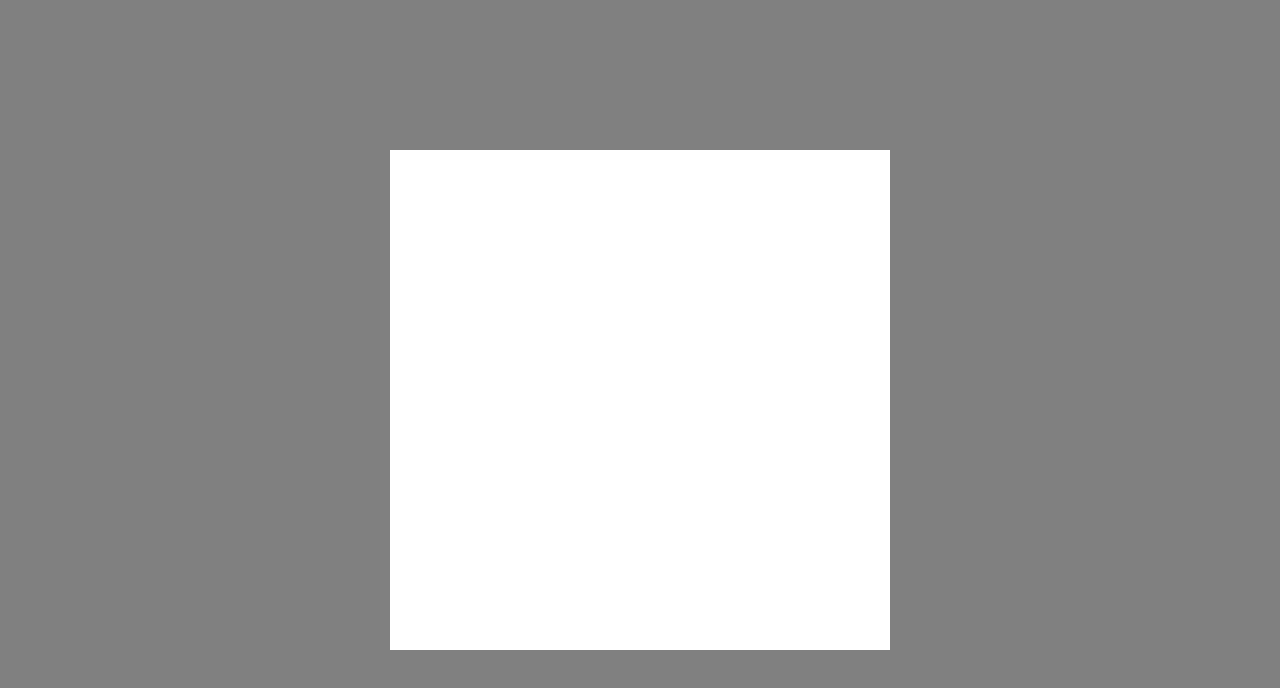
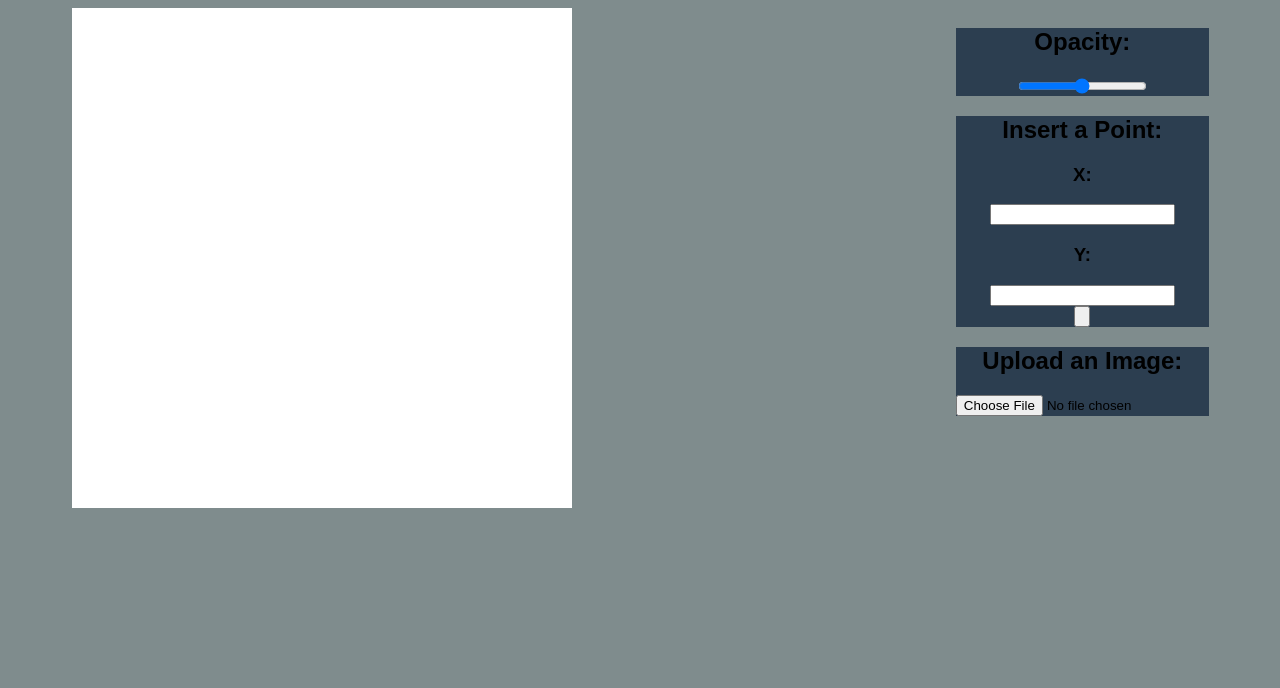
Before and after one commit to LukasMetlicka/voroni, a plain HTML site: page index.html in a window 1280 px wide. Drawn offline with nearby package versions, Linux system fonts and the light colour scheme.

Commit message:
added some stuff

```diff
--- a/index.html
+++ b/index.html
@@ -8,9 +8,24 @@
 		<div id="wrapper">
 			<canvas id="voroni"></canvas>
 		</div>
-		<div id="think">
-			<h1>Thinking...</h1>
+		<div id="menu" class="title">
+			<div id="opacity" class="menuItem">
+				<h2 class="subTitle">Opacity:</h2>
+				<input type="range" id="opacity_slider"></input>
+			</div>
+			<div id="insertPoint" class="menuItem">
+				<h2 class="subTitle">Insert a Point:</h2>
+				<h3>X: </h3><input id="insertPoint_x"></input><br>
+				<h3>Y:</h3><input id="insertPoint_y"></input><br>
+				<input id="insertPoint_button" type="button"></input>
+			</div>
+			<div id="imageUpload" class="menuItem">
+				<h2 class="subTitle">Upload an Image:</h2>
+				<input type="file"></input>
+			</div>
+
 		</div>
+
 
 		<script src="https://ajax.googleapis.com/ajax/libs/jquery/1.12.0/jquery.min.js"></script>
 		<script type="text/javascript" src="script.js"></script>
--- a/script.js
+++ b/script.js
@@ -24,6 +24,37 @@ $(document).ready(function($) {
 		reloadCanvas();
 	});
 
+	$("#insertPoint_button").click(function(event) {
+		if (!isNaN($("#insertPoint_x").val()) && !isNaN($("#insertPoint_y").val())){
+			vX.push($("#insertPoint_x").val());
+			vY.push($("#insertPoint_y").val());
+			color.push(generateRandomColor());
+			reloadCanvas();
+			$("#insertPoint_x").val("");
+			$("#insertPoint_y").val("");
+		} else {
+			alert("that isn't a number!");
+			$("#insertPoint_x").val("");
+			$("#insertPoint_y").val("");
+		}
+	});
+
+	$(document).keypress(function(event) {
+		if (event.keyCode == 13){
+			if (!isNaN($("#insertPoint_x").val()) && !isNaN($("#insertPoint_y").val())){
+			vX.push($("#insertPoint_x").val());
+			vY.push($("#insertPoint_y").val());
+			color.push(generateRandomColor());
+			reloadCanvas();
+			$("#insertPoint_x").val("");
+			$("#insertPoint_y").val("");
+		} else {
+			alert("that isn't a number!");
+			$("#insertPoint_x").val("");
+			$("#insertPoint_y").val("");
+		}
+		}
+	});
 
 });
 
--- a/style.css
+++ b/style.css
@@ -1,16 +1,30 @@
 #voroni {
 	position: absolute;
-    margin: auto;
-    top: 0;
-    right: 0;
-    bottom: 0;
-    left: 0;
+    float: left;
 	width: 500px;
 	height: 500px;
 	background-color: white;
+	margin-left: 5%;
 }
-#think {
+input {
+	text-align: center !important;
+}
+#menu {
+	float: right;
+	margin-right: 5%;
+	text-align: center;
+}
+.subTitle {
+	text-decoration: none;
+	font-family: sans-serif;
+}
+.menuItem {
+	background-color: #2c3e50;
+	width: auto;
+}
+h3 {
+	font-family: sans-serif;
 }
 body {
-	background-color: gray;
+	background-color: #7f8c8d;
 }
```
